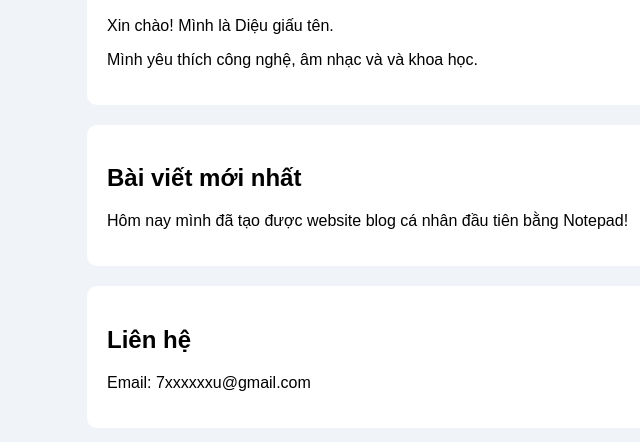
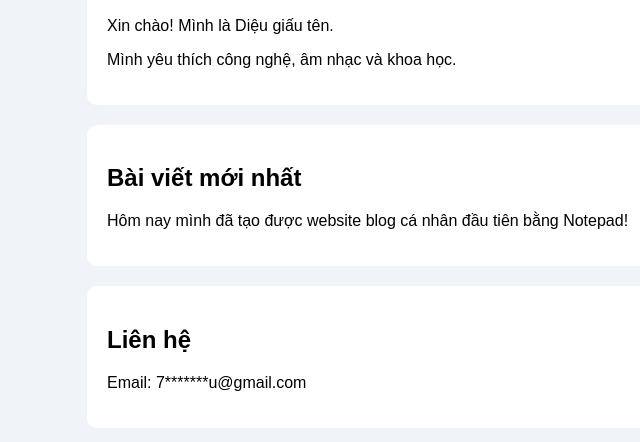
Before and after one commit to 76ledieu-sudo/wed-site-dau-tien-cua-dieu, a plain HTML site: page index.html in a window 1280 px wide. Shown: the part 480-922 px from the top of the page, 41-681 px from the left. Drawn offline with Linux system fonts and the light colour scheme.

Commit message:
Update index.html

```diff
--- a/index.html
+++ b/index.html
@@ -76,7 +76,7 @@
     <section class="post" id="about">
         <h2>Giới thiệu bản thân</h2>
         <p>Xin chào! Mình là Diệu giấu tên.</p>
-        <p>Mình yêu thích công nghệ, âm nhạc và và khoa học.</p>
+        <p>Mình yêu thích công nghệ, âm nhạc và khoa học.</p>
     </section>
 
     <section class="post" id="blog">
@@ -87,7 +87,7 @@
 
     <section class="post" id="contact">
         <h2>Liên hệ</h2>
-        <p>Email: 7xxxxxxu@gmail.com</p>
+        <p>Email: 7*******u@gmail.com</p>
     </section>
 
 </main>
```
